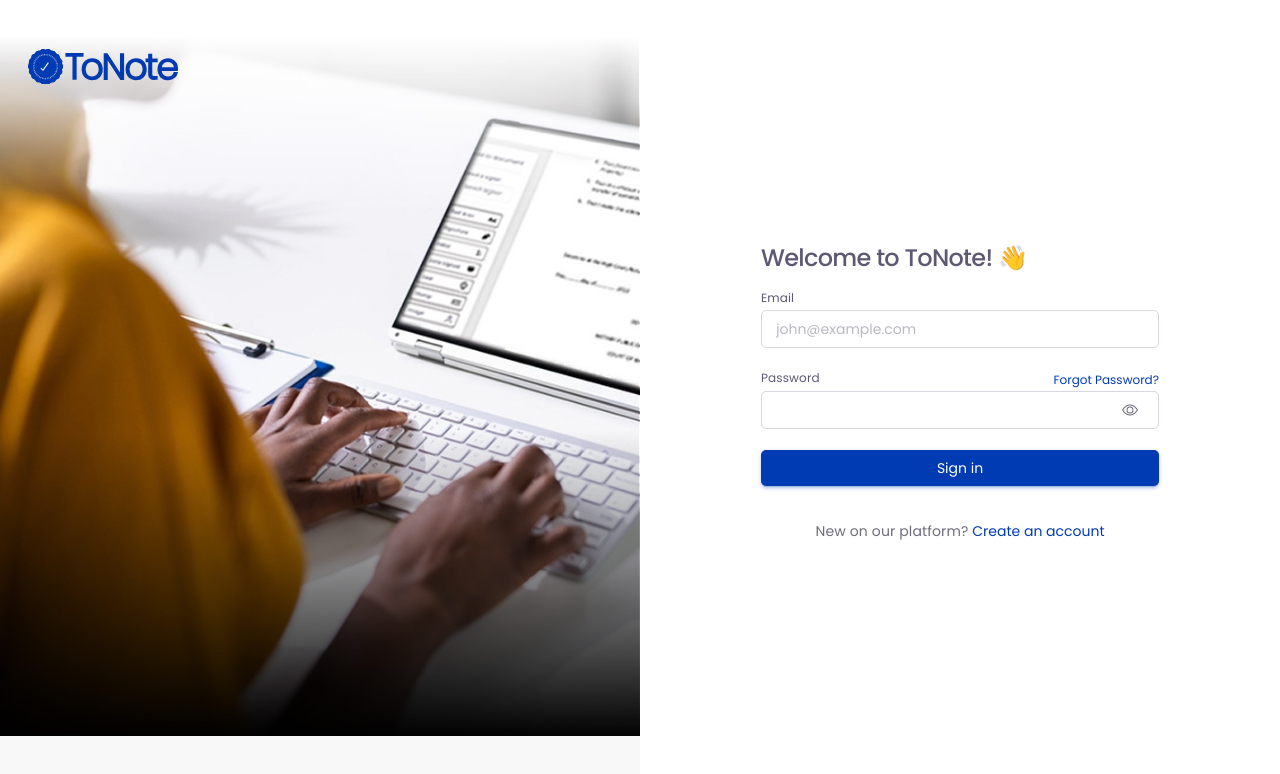
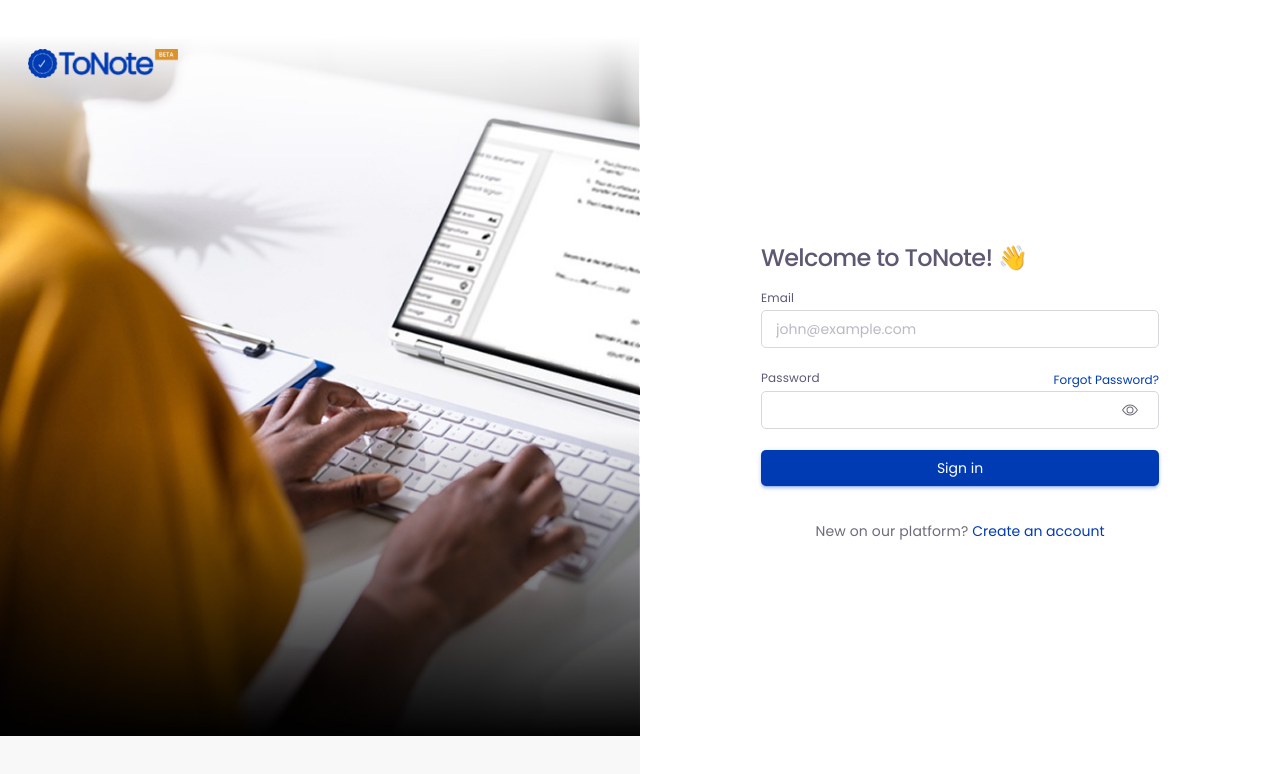
Before and after one commit to IreAy0/users-dasboard, a Vue app: page / in a window 1280 px wide. Shown: the top 774 px of the page. Built offline with nearby package versions, Linux system fonts and the light colour scheme; no server answers; a web font is replaced by a local one; what flutterwave-vue3, vue-signature-pad, vue-toast-notification would draw is missing.

Commit message:
ui-changed

```diff
--- a/src/App.vue
+++ b/src/App.vue
@@ -18,7 +18,7 @@ export default {
     ...mapActions('CompanyModule', ['getCompany']),
     ...mapActions('DocumentModule', ['RequestsList', 'DocumentsList']),
     debug (event) {
-    console.log(event)
+
   }
 
   },
--- a/src/components/Menu.vue
+++ b/src/components/Menu.vue
@@ -11,7 +11,7 @@
       <ul class="nav navbar-nav flex-row">
         <li class="nav-item me-auto">
           <a class="navbar-brand" href="#">
-            <img width="150" src="/app-assets/images/logo/main.svg" />
+            <img width="150" src="/app-assets/images/logo/betaLogo.png" />
           </a>
         </li>
         <li class="nav-item nav-toggle">
--- a/src/components/Settings/Billings/Billings.vue
+++ b/src/components/Settings/Billings/Billings.vue
@@ -77,6 +77,15 @@
         <paystack v-if=" payment_gateway === 'Paystack'" buttonClass="' rounded btn btn-primary bg-primary'" buttonText="Pay Now" :publicKey="getPublicKey"
           :email="getEmail" :amount="transactionSummary?.total * 100" :reference="transactionSummary?.id"
           :onSuccess="onSuccessfulPayment" :onCancel="onCancelledPayment"></paystack>
+
+      <!-- <button
+      v-if="payment_gateway === 'Credo'"
+      type="button"
+      class="btn btn-primary"
+      @click="openCredo"
+    >
+      Pay Now
+    </button> -->
       </div>
     </b-modal>
 
@@ -146,7 +155,7 @@
             </div>
             <hr class="mt-1 mb-1" />
             <div class=""
-              v-show="getActive?.subscription?.plan?.name == 'Basic' || getActive?.subscription?.plan?.name == 'Pro'">
+              v-show="getActive?.subscription?.plan?.name == 'Basic' || getActive?.subscription?.plan?.name == 'Pro' || getActive?.subscription?.plan?.trial == true">
               <button :disabled="!individualSelected" @click="modalShow" class="rounded btn btn-primary">
                 <span class="align-middle d-inline-block">Upgrade</span>
               </button>
@@ -341,6 +350,26 @@ export default {
       });
     },
 
+    // openCredo(){
+    //    const transRef = this.transactionSummary?.id
+    //   CredoCheckout({
+    //           transRef, //Please generate your own transRef (20 characters max) that is unique for each transaction
+    //           amount: 2700,
+    //           redirectUrl: "https://merchant-test-line.netlify.app/successful",
+    //           paymentOptions: ["CARDS", "BANK"],
+    //           currency: "NGN",
+    //           customerName: "Ciroma Chukwuma Adekunle",
+    //           customerEmail: "cirochwukunle@example.com",
+    //           customerPhoneNo: "08032698425",
+    //           onClose: function(){
+    //               console.log("Modal closed")
+    //           },
+    //           callback: function(){
+    //               console.log("Payment Successful");
+    //           },
+    //           publicKey: "pk_demo-Ghz9Wo4cGeebxzDwfNZdooKLFtX7op.cXgwh6MyBs-d" // You should store your API key as an environment variable
+    //         })
+    // },
 openFlutterwave() {
    const hold = this.onSuccessfulPayment
   useFlutterwave(
@@ -384,6 +413,10 @@ openFlutterwave() {
   mounted() {
     this.ALL_PAYMENTGATEWAYS();
     this.$store.dispatch("AffidavitModule/ALL_PAYMENTGATEWAYS")
+
+      let recaptchaScript = document.createElement('script')
+      recaptchaScript.setAttribute('src', 'https://www.credocentral.com/inline.js')
+      document.head.appendChild(recaptchaScript)
 
   },
 };
--- a/src/examples/Sidenav/SidenavList.vue
+++ b/src/examples/Sidenav/SidenavList.vue
@@ -250,7 +250,7 @@
         <div>Sends remaining: {{remainingEnvelops}} </div>
         <hr />
         <!-- {{getActive?.subscription?.plan?.expired_at?.toLocaleString() > new Date().toLocaleString() ? 'Your plan will expire on ' + getActive?.subscription?.plan?.expired_at : 'Your plan has expired'}} -->
-       <p v-show="getActive?.subscription?.plan?.trial == true" class="text-primary font-weight-bold">You have {{ getActive?.subscription?.plan?.days_remaining }} free trial remaining</p>
+       <p v-show="getActive?.subscription?.plan?.trial == true" class="text-primary font-weight-bold"> {{ getActive?.subscription?.plan?.days_remaining }} left</p>
 
         <div v-show="getActive?.subscription?.plan?.name == 'Basic' || getActive?.subscription?.plan?.name == 'Pro' || getActive?.subscription?.plan?.trial == true" >
             <p  class="mb-2" v-show="getActive?.subscription?.plan?.trial == false">
@@ -300,7 +300,7 @@ computed: {
       return token;
     },
     formateDate(data){
-      console.log(data, 'date');
+
       return timeFormat(data)
     },
 
--- a/src/examples/Sidenav/index.vue
+++ b/src/examples/Sidenav/index.vue
@@ -17,7 +17,7 @@
         <li class="nav-item me-auto">
           <a class="navbar-brand" href="#">
 
-              <img width="150" src="/app-assets/images/logo/main.svg" />
+              <img width="150" src="/app-assets/images/logo/betaLogo.png" />
 
 
           </a>
--- a/src/views/Dashboard.vue
+++ b/src/views/Dashboard.vue
@@ -61,8 +61,8 @@
   <div class="col">
     <div class="card h-100 justify-content-center">
       <router-link to="/admin/requests" class="">
-              <div class="card-header p-1">
-                <div>
+              <div class="card-header p-1 flex-nowrap">
+                <div class="flex-shrink-1">
                   <h2 class="fw-bolder mb-0">{{ dashboardData?.notary_request}}</h2>
                   <p class="card-text text-dark">Notary requests</p>
                 </div>
@@ -77,8 +77,8 @@
   </div>
   <div class="col">
     <div class="card h-100 justify-content-center">
-      <div class="card-header p-1 ">
-                <div>
+      <div class="card-header p-1 flex-nowrap">
+                <div class="flex-shrink-1">
                   <h2 class="fw-bolder mb-0">{{ dashboardData?.complete_sessions }}</h2>
                   <p class="card-text text-dark">Complete sessions</p>
                 </div>
@@ -93,8 +93,8 @@
   <div class="col">
     <div class="card h-100 justify-content-center">
       <a :href="`${getEnv}?status=sent&qt=${getToken}`"  >
-              <div class="card-header p-1">
-                <div>
+              <div class="card-header p-1 flex-nowrap">
+                <div class="flex-shrink-1">
                   <h2 class="fw-bolder mb-0">{{ dashboardData?.signed_notes }}</h2>
                   <p class="card-text text-dark">Signed Notes</p>
                 </div>
@@ -110,8 +110,8 @@
   <div class="col">
     <div class="card h-100 justify-content-center">
       <a :href="`${getEnv}?status=received&qt=${getToken}`"  class="">
-              <div class="card-header p-1">
-                <div>
+              <div class="card-header p-1 flex-nowrap">
+                <div class="flex-shrink-1">
                   <h2 class="fw-bolder mb-0">{{ dashboardData?.received_notes }}</h2>
                   <p class="card-text text-dark">Received Notes</p>
                 </div>
@@ -127,8 +127,8 @@
   <div class="col">
     <div class="card h-100 justify-content-center">
       <a :href="`${getEnv}?status=completed&qt=${getToken}`" >
-            <div class="card-header p-1">
-              <div>
+            <div class="card-header p-1 flex-nowrap">
+              <div class="flex-shrink-1">
                 <h2 class="fw-bolder mb-0">{{ dashboardData?.completed_notes }}</h2>
                 <p class="card-text text-dark ">Complete Notes</p>
               </div>
--- a/src/views/auth/login/loginPage.vue
+++ b/src/views/auth/login/loginPage.vue
@@ -3,7 +3,7 @@
     <div class="auth-inner row m-0 ">
       <div class="brand-logo">
         <router-link to="/">
-          <img src="/app-assets/images/logo/main.svg" class="img-fluid mt-2" width="150" />
+          <img src="/app-assets/images/logo/betaLogo.png" class="img-fluid mt-2" width="150" />
           <h2 class="brand-text text-primary ms-1"></h2>
         </router-link>
       </div>
--- a/src/views/auth/passwords/forgotPassword.vue
+++ b/src/views/auth/passwords/forgotPassword.vue
@@ -2,7 +2,7 @@
     <div class="auth-wrapper auth-cover">
     <div class="auth-inner row m-0">
       <router-link class="brand-logo" to="/">
-        <img src="/app-assets/images/logo/main.svg" class="img-fluid mt-2" width="150" />
+        <img src="/app-assets/images/logo/betaLogo.png" class="img-fluid mt-2" width="150" />
       </router-link>
 
       <div class="d-none d-lg-block col-lg-6 align-items-center p-0">
--- a/src/views/auth/passwords/resetPassword.vue
+++ b/src/views/auth/passwords/resetPassword.vue
@@ -2,7 +2,7 @@
     <div class="auth-wrapper auth-cover">
     <div class="auth-inner row m-0">
       <router-link class="brand-logo" to="/">
-        <img src="/app-assets/images/logo/main.svg" class="img-fluid mt-2" width="150" />
+        <img src="/app-assets/images/logo/betaLogo.png" class="img-fluid mt-2" width="150" />
       </router-link>
 
       <div class="d-none d-lg-block col-lg-6 align-items-center p-0">
@@ -135,7 +135,7 @@
               </ul>
             </div>
             <div class="form-group">
-              <button class="btn btn-primary btn-block w-100" :disabled="loading || passwordError === true || (!password &&  !confirm_password) || !resetForm.email || pws().value !== 'Too weak' || pws().value !== 'Weak '">
+              <button class="btn btn-primary btn-block w-100" :disabled="loading || passwordError === true || (!password &&  !confirm_password)  || pws().value == 'Too weak' || pws().value == 'Weak '">
                 <span v-show="loading" class="spinner-border spinner-border-sm"></span>
                 <span>Submit</span>
               </button>
@@ -208,7 +208,7 @@ export default {
         password: this.password,
         password_confirmation: this.confirm_password,
       }
-      console.log(formData),
+      // console.log(formData),
       // eslint-disable-next-line no-unused-vars
       ToNote.post('/user/password/reset', formData).then(res => {
 
@@ -256,7 +256,7 @@ export default {
 
 
     pws() {
-      console.log(this.password, this.resetForm.password)
+      // console.log(this.password, this.resetForm.password)
 
       return passwordStrength(this.password);
     },
--- a/src/views/auth/signUp/registerPage.vue
+++ b/src/views/auth/signUp/registerPage.vue
@@ -3,7 +3,7 @@
     <div class="auth-inner row m-0">
       <!-- Brand logo-->
       <router-link class="brand-logo" to="/">
-        <img src="/app-assets/images/logo/main.svg" class="img-fluid mt-2" width="150" />
+        <img src="/app-assets/images/logo/betaLogo.png" class="img-fluid mt-2" width="150" />
         <h2 class="brand-text text-primary ms-1"></h2>
       </router-link>
 
--- a/src/views/auth/verify-email/reverify.vue
+++ b/src/views/auth/verify-email/reverify.vue
@@ -2,7 +2,7 @@
   <div class="auth-wrapper auth-cover">
     <div class="auth-inner row m-0">
       <router-link class="brand-logo" to="/">
-        <img src="/app-assets/images/logo/main.svg" class="img-fluid mt-2" width="150" />
+        <img src="/app-assets/images/logo/betaLogo.png" class="img-fluid mt-2" width="150" />
         <!-- <h2 class="brand-text text-primary ms-1"></h2> -->
       </router-link>
 
--- a/src/views/auth/verify-email/verifyPage.vue
+++ b/src/views/auth/verify-email/verifyPage.vue
@@ -2,7 +2,7 @@
   <div class="auth-wrapper auth-cover">
     <div class="auth-inner row m-0">
       <router-link class="brand-logo" to="/">
-        <img src="/app-assets/images/logo/main.svg" class="img-fluid mt-2" width="150" />
+        <img src="/app-assets/images/logo/betaLogo.png" class="img-fluid mt-2" width="150" />
         <!-- <h2 class="brand-text text-primary ms-1"></h2> -->
       </router-link>
 
```
Also changed, not shown: public/app-assets/images/logo/betaLogo.png (added).
